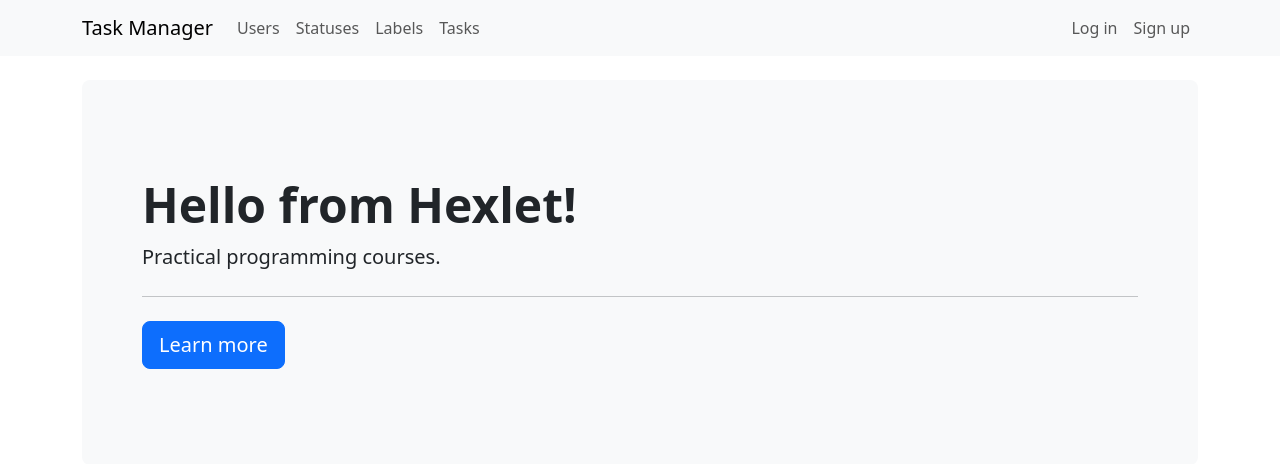
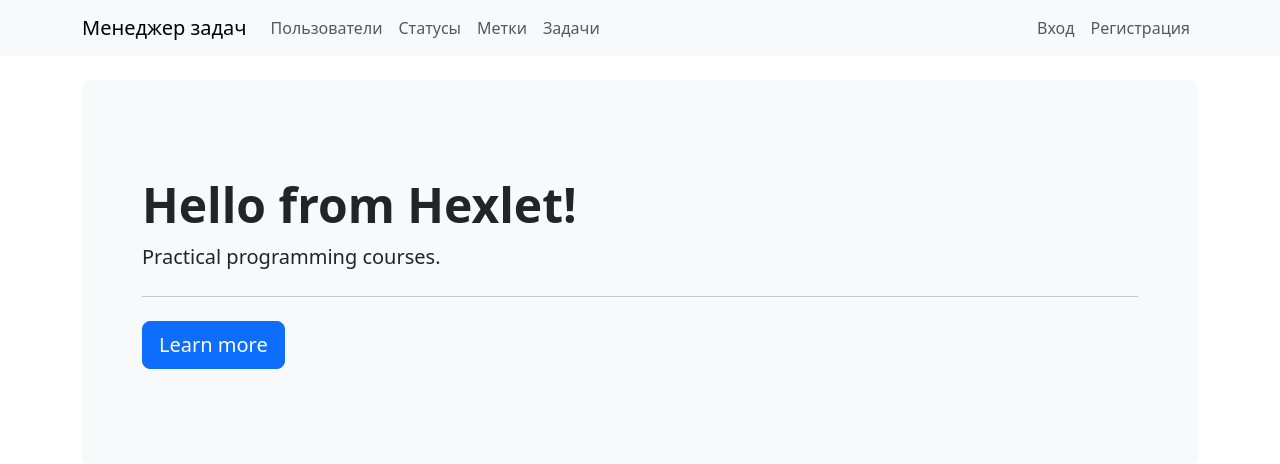
Before and after one commit to Savin20153/python-project-52, a Django app: template templates/index.html in a window 1280 px wide. Shown: the top 464 px of the page. Run offline with Django 4.2, Linux system fonts and the light colour scheme; the template is opened without the code that fills it, so the values that code supplies are empty; some libraries are stand-ins or nearby versions.

Commit message:
translate to ru

```diff
--- a/task_manager/settings.py
+++ b/task_manager/settings.py
@@ -127,7 +127,7 @@ AUTH_PASSWORD_VALIDATORS = [
 # Internationalization
 # https://docs.djangoproject.com/en/4.2/topics/i18n/
 
-LANGUAGE_CODE = 'en-us'
+LANGUAGE_CODE = 'ru-ru'
 
 TIME_ZONE = 'UTC'
 
--- a/templates/base.html
+++ b/templates/base.html
@@ -6,34 +6,34 @@
   <head>
     <meta charset="utf-8">
     <meta name="viewport" content="width=device-width, initial-scale=1">
-    <title>{% trans 'Task Manager' %}</title>
+    <title>Менеджер задач</title>
     {% bootstrap_css %}
   </head>
   <body>
     <nav class="navbar navbar-expand-lg navbar-light bg-light mb-4">
       <div class="container">
-        <a class="navbar-brand" href="/">{% trans 'Task Manager' %}</a>
+        <a class="navbar-brand" href="/">Менеджер задач</a>
         <button class="navbar-toggler" type="button" data-bs-toggle="collapse" data-bs-target="#navbarNav" aria-controls="navbarNav" aria-expanded="false" aria-label="Toggle navigation">
           <span class="navbar-toggler-icon"></span>
         </button>
         <div class="collapse navbar-collapse" id="navbarNav">
           <ul class="navbar-nav me-auto mb-2 mb-lg-0">
-            <li class="nav-item"><a class="nav-link" href="{% url 'users_index' %}">{% trans 'Users' %}</a></li>
-            <li class="nav-item"><a class="nav-link" href="{% url 'statuses_index' %}">{% trans 'Statuses' %}</a></li>
-            <li class="nav-item"><a class="nav-link" href="{% url 'labels_index' %}">{% trans 'Labels' %}</a></li>
-            <li class="nav-item"><a class="nav-link" href="{% url 'tasks_index' %}">{% trans 'Tasks' %}</a></li>
+            <li class="nav-item"><a class="nav-link" href="{% url 'users_index' %}">Пользователи</a></li>
+            <li class="nav-item"><a class="nav-link" href="{% url 'statuses_index' %}">Статусы</a></li>
+            <li class="nav-item"><a class="nav-link" href="{% url 'labels_index' %}">Метки</a></li>
+            <li class="nav-item"><a class="nav-link" href="{% url 'tasks_index' %}">Задачи</a></li>
           </ul>
           <ul class="navbar-nav">
             {% if user.is_authenticated %}
               <li class="nav-item">
                 <form method="post" action="{% url 'logout' %}">
                   {% csrf_token %}
-                  <button class="btn nav-link" type="submit" style="background:none; border:none;">{% trans 'Log out' %}</button>
+                  <button class="btn nav-link" type="submit" style="background:none; border:none;">Выход</button>
                 </form>
               </li>
             {% else %}
-              <li class="nav-item"><a class="nav-link" href="{% url 'login' %}">{% trans 'Log in' %}</a></li>
-              <li class="nav-item"><a class="nav-link" href="{% url 'users_create' %}">{% trans 'Sign up' %}</a></li>
+              <li class="nav-item"><a class="nav-link" href="{% url 'login' %}">Вход</a></li>
+              <li class="nav-item"><a class="nav-link" href="{% url 'users_create' %}">Регистрация</a></li>
             {% endif %}
           </ul>
         </div>
--- a/templates/registration/login.html
+++ b/templates/registration/login.html
@@ -2,10 +2,10 @@
 {% load i18n django_bootstrap5 %}
 
 {% block content %}
-  <h1 class="mb-4">{% trans 'Log in' %}</h1>
+  <h1 class="mb-4">Вход</h1>
   <form method="post">
     {% csrf_token %}
     {% bootstrap_form form %}
-    <button type="submit" class="btn btn-primary">{% trans 'Log in' %}</button>
+    <button type="submit" class="btn btn-primary">Войти</button>
   </form>
 {% endblock %}
```
